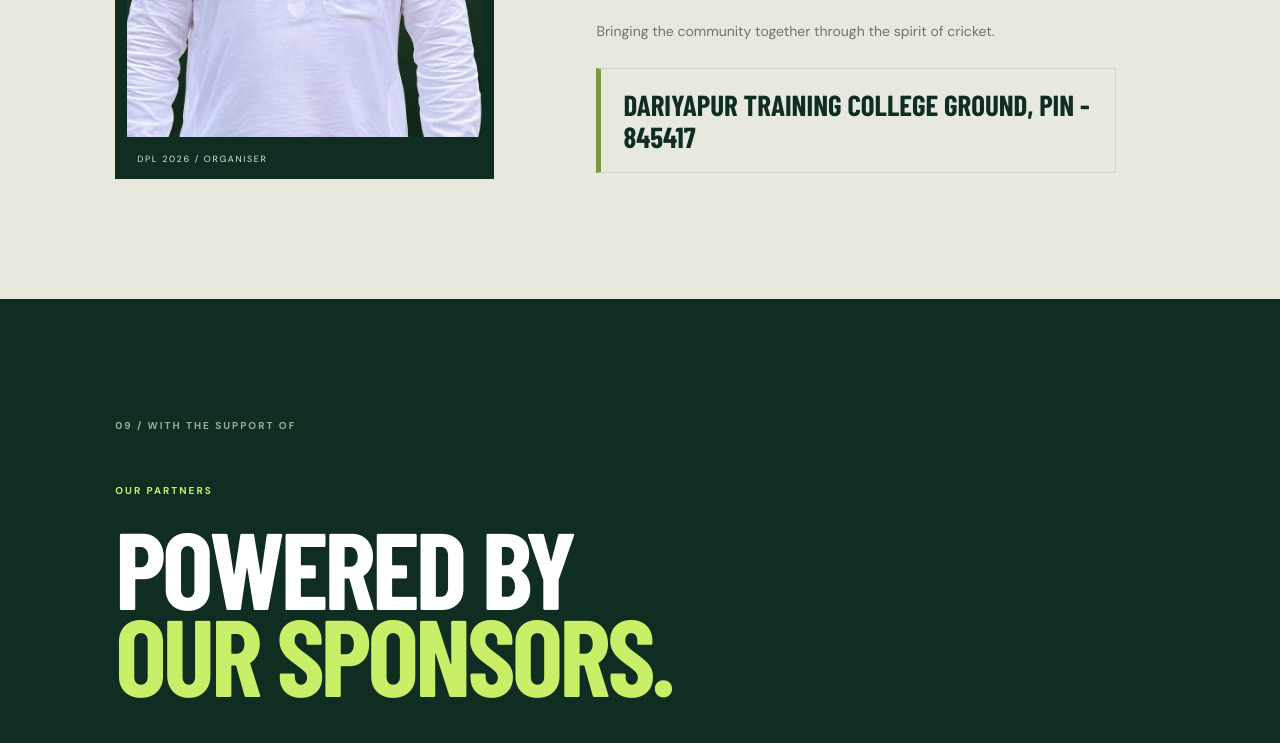
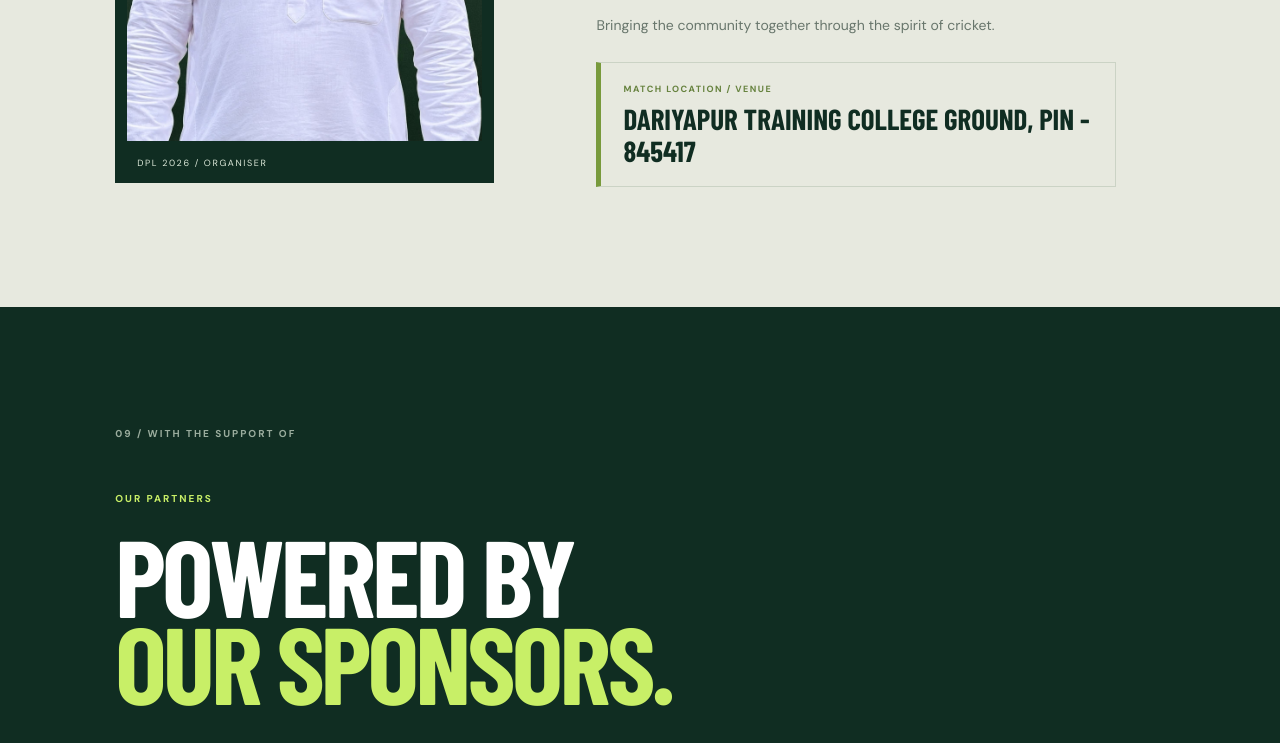
Before and after one commit to MagnetarCode/dpl2026, a plain HTML site: page index.html in a window 1280 px wide. Shown: the part 7238-7981 px from the top of the page. Drawn offline with nearby package versions, Linux system fonts and the light colour scheme; no server answers; a web font is replaced by a local one.

Commit message:
Add files via upload

```diff
--- a/index.html
+++ b/index.html
@@ -198,7 +198,8 @@
           <h3>Mr. Mohammad Shamshad Alam</h3>
           <p class="organiser-role">Mukhiya Candidate, Paschimi Madhubani</p>
           <p class="organiser-description">Bringing the community together through the spirit of cricket.</p>
-          <div class="organiser-venue-box" aria-label="Tournament venue details">
+          <div class="organiser-venue-box" aria-label="Match location and venue">
+            <span class="venue-box-label">MATCH LOCATION / VENUE</span>
             <strong class="venue-box-name">DARIYAPUR TRAINING COLLEGE GROUND, PIN - 845417</strong>
           </div>
         </div>
--- a/style.css
+++ b/style.css
@@ -1397,7 +1397,7 @@
 .selected-payment-panel{margin-top:36px;max-width:900px}.selected-payment-panel[hidden]{display:none!important}
 .application-status-card{max-width:700px;padding:18px 20px;background:#f5f7f0;border:1px solid #cbd5c6;color:#193426}.application-status-card p{margin:8px 0;color:#526456;font-size:12px;line-height:1.6}.application-status-card strong{color:#173b29}
 .upi-payment-card{display:grid;grid-template-columns:minmax(180px,240px) 1fr;gap:28px;align-items:center;max-width:760px;margin:25px 0 28px;padding:22px;background:#fff;border:1px solid #d8ded3}.upi-qr-wrap{display:grid;justify-items:center;gap:10px}.upi-qr-wrap img{display:block;width:min(100%,210px);height:auto;image-rendering:pixelated}.upi-qr-wrap small,.payment-label{font-size:9px;font-weight:800;letter-spacing:.12em;color:#68766c}.upi-details{display:grid;justify-items:start;gap:8px;color:#173b29}.upi-details>strong{font-size:18px}.upi-amount{font:800 38px 'Barlow Condensed',sans-serif!important;color:#608331}.upi-details code{font-size:15px;font-weight:800;color:#102d22}.copy-upi{border:1px solid #102d22;background:#102d22;color:white;padding:10px 14px;font-size:9px;font-weight:800;letter-spacing:.1em;cursor:pointer}.payment-warning{margin:8px 0 0;color:#68766c;font-size:11px;line-height:1.6}.policy-box{margin:24px 0 12px;padding:20px;background:#f5f7f0;border:1px solid #d8ded3;color:#34483a}.policy-box h3{margin:0 0 12px;color:#102d22;font:700 22px 'Barlow Condensed',sans-serif}.policy-box ol{padding-left:20px;margin:0}.policy-box li,.policy-box p{font-size:11px;line-height:1.7;margin:7px 0}.policy-consent{color:#526456!important}.organiser-venue-box{display:grid;justify-items:start;gap:8px;max-width:520px;margin-top:24px;padding:20px 22px;background:#e7e9df;border:1px solid #cbd3c5;border-left:5px solid #789a3c;border-radius:0;color:#102d22}
-.venue-box-label{font-size:9px;font-weight:900;letter-spacing:.16em;color:#66823e}
+.venue-box-label{display:block;font-size:9px;font-weight:900;letter-spacing:.16em;color:#66823e}.venue-box-name{display:block;max-width:100%;overflow-wrap:anywhere}
 .venue-box-name{font:800 clamp(21px,2.6vw,29px)/1.08 'Barlow Condensed',sans-serif;color:#102d22}
 .venue-box-pin{display:block;margin-top:3px;padding:0;background:transparent;color:#102d22;font-size:13px;font-weight:800;letter-spacing:.08em}
 @media(max-width:560px){.organiser-venue-box{width:100%;padding:17px}.venue-box-name{font-size:24px}}.comment-card{background:#e8eee5!important;border:1px solid #d2ddcf!important;color:#173b29!important;border-radius:0!important}.comment-card b{color:#173b29!important}.comment-card small{color:#68766c!important}.comment-card p{color:#34483a!important}.report-comment{border-color:#9eae9e!important;color:#294b34!important}.report-comment:hover{background:#d6e2d2!important}
```
